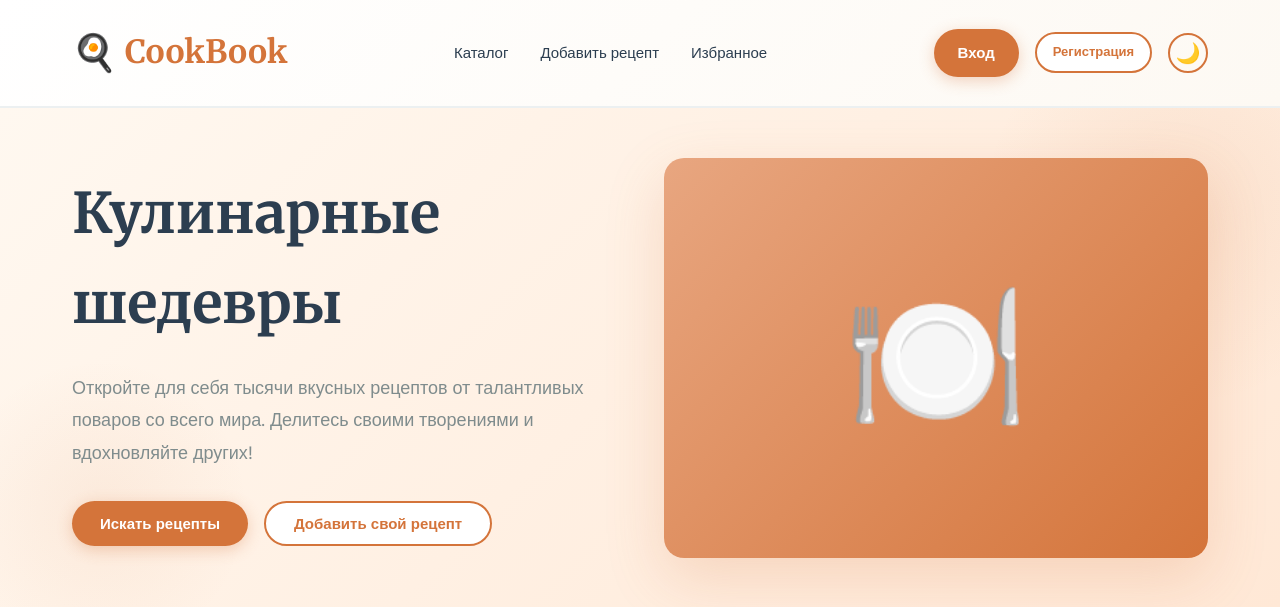
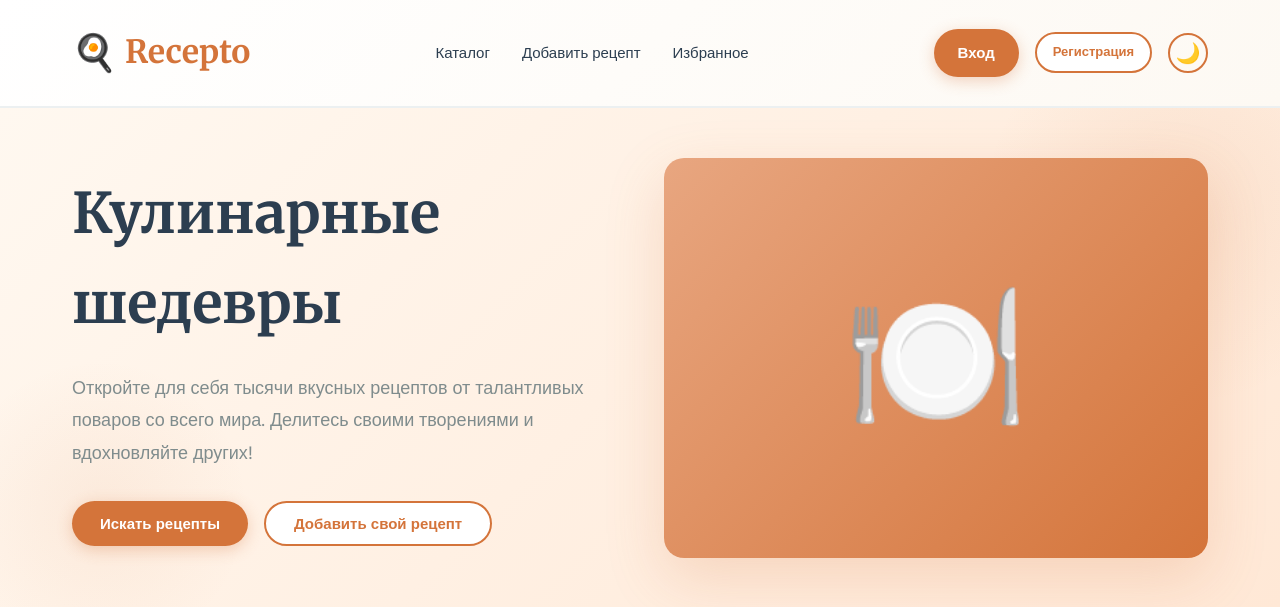
Before and after one commit to SakuraSport/Recepto, a Django app: page / in a window 1280 px wide. Shown: the top 607 px of the page. Run offline with Django 5.2, Linux system fonts and the light colour scheme; data comes from the database, SQL or seed files in the repository; both versions use the stored data as it was after the commit.

Commit message:
Изменение названия веб сайта

```diff
--- a/main/templates/main/add_recipe.html
+++ b/main/templates/main/add_recipe.html
@@ -1,5 +1,5 @@
 {% extends 'main/base.html' %}
-{% block title %}Добавить рецепт — CookBook{% endblock %}
+{% block title %}Добавить рецепт — Recepto{% endblock %}
 {% block extra %}
 <style>
   .recipe-form-container {
--- a/main/templates/main/base.html
+++ b/main/templates/main/base.html
@@ -3,7 +3,7 @@
 <head>
     <meta charset="UTF-8">
     <meta name="viewport" content="width=device-width, initial-scale=1.0">
-    <title>{% block title %}CookBook - Книга рецептов{% endblock %}</title>
+    <title>{% block title %}Recepto - Книга рецептов{% endblock %}</title>
     <link rel="preconnect" href="https://fonts.googleapis.com">
     <link rel="preconnect" href="https://fonts.gstatic.com" crossorigin>
     <link href="https://fonts.googleapis.com/css2?family=Merriweather:wght@300;400;700&family=Poppins:wght@400;500;600;700;800&display=swap" rel="stylesheet">
@@ -730,7 +730,7 @@
      <!-- Navigation -->
     <nav>
         <div class="container">
-            <a href="/" class="logo">CookBook</a>
+            <a href="/" class="logo">Recepto</a>
             <ul>
                 <li><a href="{% url 'home' %}">Каталог</a></li>
                 <li><a href="{% url 'add_recipe' %}">Добавить рецепт</a></li>
--- a/main/templates/main/delete_recipe.html
+++ b/main/templates/main/delete_recipe.html
@@ -1,5 +1,5 @@
 {% extends 'main/base.html' %}
-{% block title %}Удалить рецепт — CookBook{% endblock %}
+{% block title %}Удалить рецепт — Recepto{% endblock %}
 {% block extra_css %}
 <style>
   .delete-container {
--- a/main/templates/main/edit_recipe.html
+++ b/main/templates/main/edit_recipe.html
@@ -1,5 +1,5 @@
 {% extends 'main/base.html' %}
-{% block title %}Редактировать рецепт — CookBook{% endblock %}
+{% block title %}Редактировать рецепт — Recepto{% endblock %}
 {% block extra_css %}
 <style>
   .recipe-form-container {
--- a/main/templates/main/favorites.html
+++ b/main/templates/main/favorites.html
@@ -1,6 +1,6 @@
 {% extends 'main/base.html' %}
 
-{% block title %}Избранное - CookBook{% endblock %}
+{% block title %}Избранное - Recepto{% endblock %}
 
 {% block content %}
 <section class="section">
--- a/main/templates/main/index.html
+++ b/main/templates/main/index.html
@@ -1,6 +1,6 @@
 {% extends 'main/base.html' %}
 
-{% block title %}CookBook - Каталог рецептов{% endblock %}
+{% block title %}Recepto - Каталог рецептов{% endblock %}
 
 {% block content %}
 <!-- Hero Section -->
--- a/main/templates/main/profile_new.html
+++ b/main/templates/main/profile_new.html
@@ -1,5 +1,5 @@
 {% extends 'main/base.html' %}
-{% block title %}Профиль — CookBook{% endblock %}
+{% block title %}Профиль — Recepto{% endblock %}
 {% block extra_css %}
 <style>
   .profile-header {
--- a/main/templates/main/recipe_detail.html
+++ b/main/templates/main/recipe_detail.html
@@ -1,5 +1,5 @@
 {% extends 'main/base.html' %}
-{% block title %}{{ recipe.title }} — CookBook{% endblock %}
+{% block title %}{{ recipe.title }} — Recepto{% endblock %}
 {% block extra_css %}
 <style>
   .recipe-hero {
--- a/mysite/settings.py
+++ b/mysite/settings.py
@@ -120,7 +120,7 @@ MEDIA_ROOT = BASE_DIR / 'media'
 
 
 EMAIL_BACKEND = 'django.core.mail.backends.console.EmailBackend'
-DEFAULT_FROM_EMAIL = 'noreply@cookbook.local'
+DEFAULT_FROM_EMAIL = 'noreply@recepto.local'
 
 LOGIN_URL = 'login'
 LOGIN_REDIRECT_URL = 'home'
```
Also changed, not shown: SCREENSHOTS.md (+1 -1 lines), README.md, db.sqlite3.
